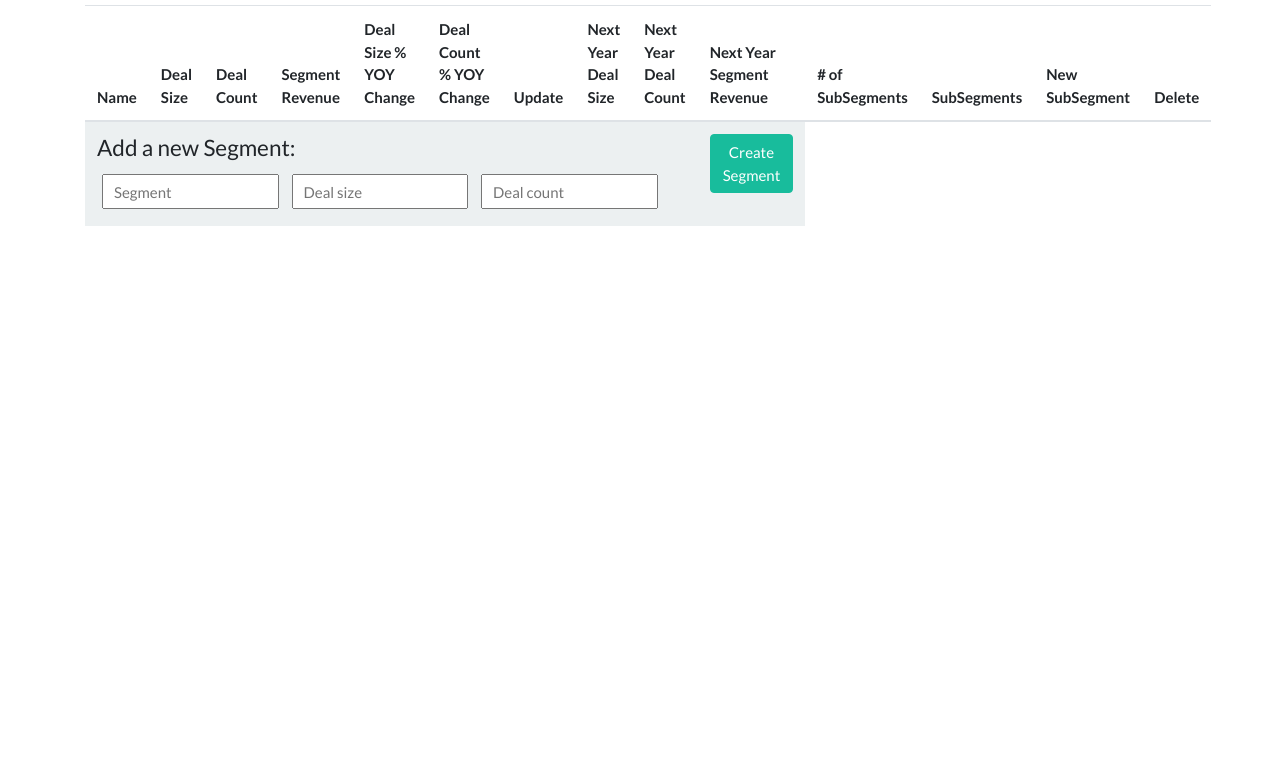
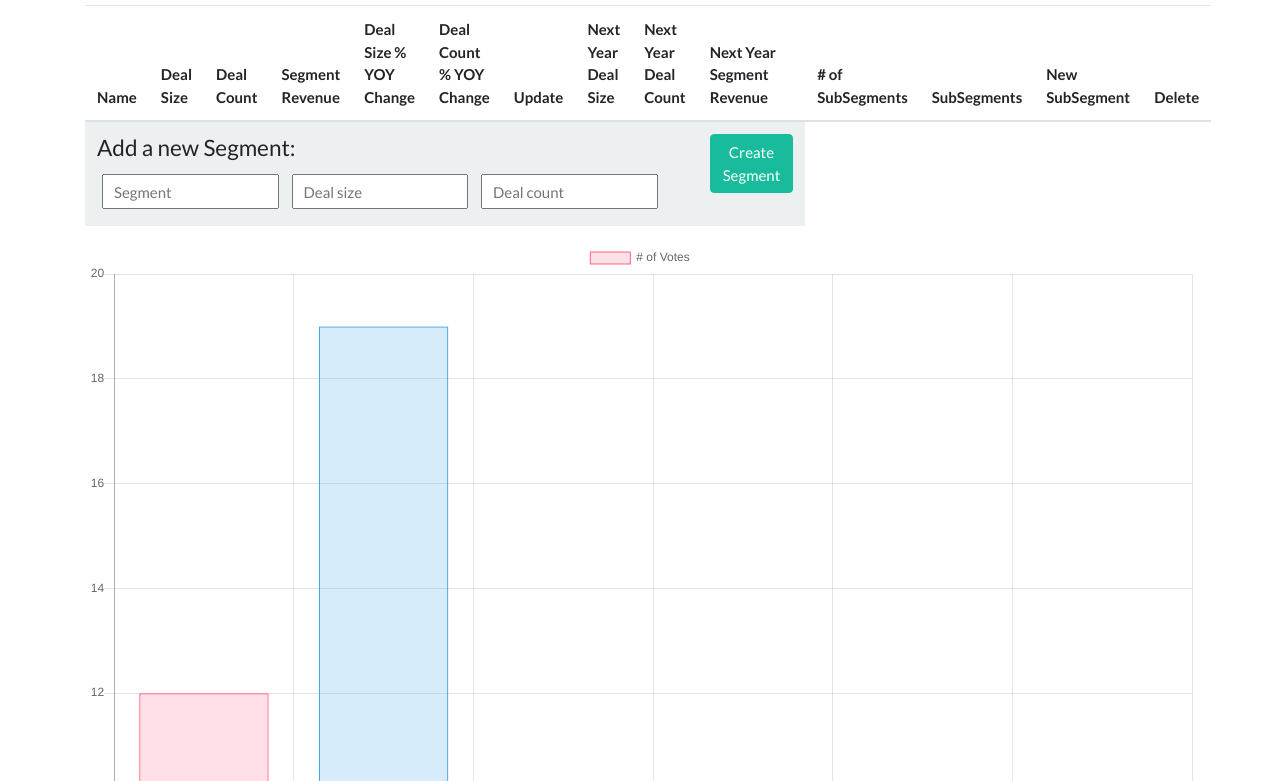
Before and after one commit to NJIB/SQLSandpit, a website: page public/segment-manager.html in a window 1280 px wide. Shown: the part 171-952 px from the top of the page. Before the commit the page ends 800 px from the top, so only its background shows below. Drawn offline with nearby package versions, Linux system fonts and the light colour scheme; no server answers.

Commit message:
Graph mock-up added.

```diff
--- a/package.json
+++ b/package.json
@@ -14,6 +14,7 @@
   "person": "",
   "license": "ISC",
   "dependencies": {
+    "chart.js": "^2.9.3",
     "dotenv": "^8.2.0",
     "express": "^4.16.3",
     "mysql2": "^1.6.4",
--- a/public/js/segment.js
+++ b/public/js/segment.js
@@ -6,6 +6,9 @@ $(document).ready(function() {
 
   const segmentList = $('tbody');
   const segmentContainer = $('.segment-container');
+
+  var ctx = $('#myChart');
+
   // Adding event listeners to the form to create a new object, and the button to delete
   // an Segment
   $(document).on('submit', '#segment-form', handleSegmentFormSubmit);
--- a/public/segment-manager.html
+++ b/public/segment-manager.html
@@ -7,6 +7,9 @@
 	<!-- Latest compiled and minified CSS & JS -->
 	<link href="https://maxcdn.bootstrapcdn.com/bootswatch/4.0.0/flatly/bootstrap.min.css" rel="stylesheet">
 	<link rel="stylesheet" href="css/styles.css" media="screen" title="no title">
+
+	<script src="https://cdn.jsdelivr.net/npm/chart.js@2.8.0"></script>
+
 	<script src="https://code.jquery.com/jquery.js"></script>
 	<script src="https://maxcdn.bootstrapcdn.com/bootstrap/4.0.0/js/bootstrap.min.js"></script>
 </head>
@@ -63,6 +66,51 @@
 				</div>
 			</div>
 		</div>
+
+		<canvas id="myChart" width="400" height="400"></canvas>
+
+		<script>
+		var ctx = $('#myChart');
+
+
+		var myChart = new Chart(ctx, {
+			type: 'bar',
+			data: {
+				labels: ['Red', 'Blue', 'Yellow', 'Green', 'Purple', 'Orange'],
+				datasets: [{
+					label: '# of Votes',
+					data: [12, 19, 3, 5, 2, 3],
+					backgroundColor: [
+						'rgba(255, 99, 132, 0.2)',
+						'rgba(54, 162, 235, 0.2)',
+						'rgba(255, 206, 86, 0.2)',
+						'rgba(75, 192, 192, 0.2)',
+						'rgba(153, 102, 255, 0.2)',
+						'rgba(255, 159, 64, 0.2)'
+					],
+					borderColor: [
+						'rgba(255, 99, 132, 1)',
+						'rgba(54, 162, 235, 1)',
+						'rgba(255, 206, 86, 1)',
+						'rgba(75, 192, 192, 1)',
+						'rgba(153, 102, 255, 1)',
+						'rgba(255, 159, 64, 1)'
+					],
+					borderWidth: 1
+				}]
+			},
+			options: {
+				scales: {
+					yAxes: [{
+						ticks: {
+							beginAtZero: true
+						}
+					}]
+				}
+			}
+		});
+		</script>
+
 		</d>
 		<!-- Custom Script -->
 		<script src="js/segment.js" type="text/javascript"></script>
```
Also changed, not shown: 1 other file.
